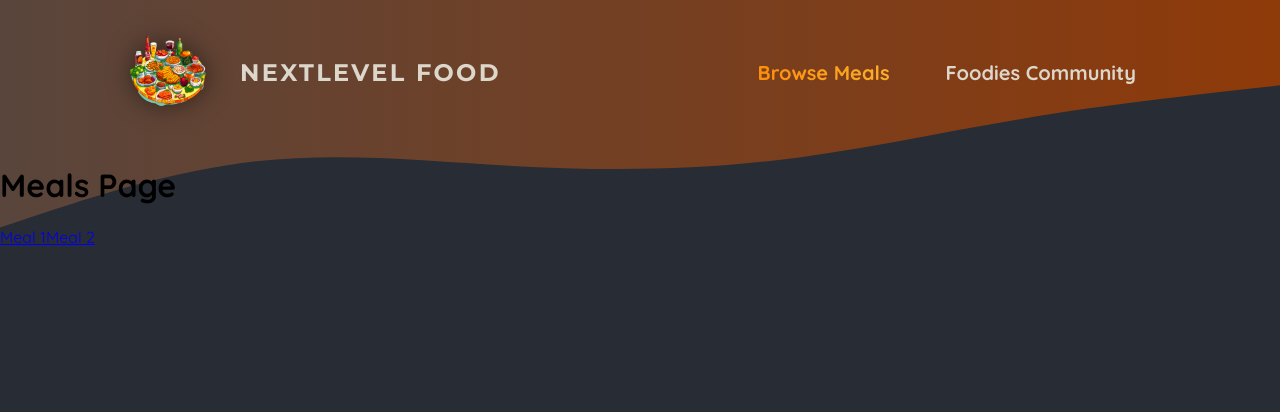
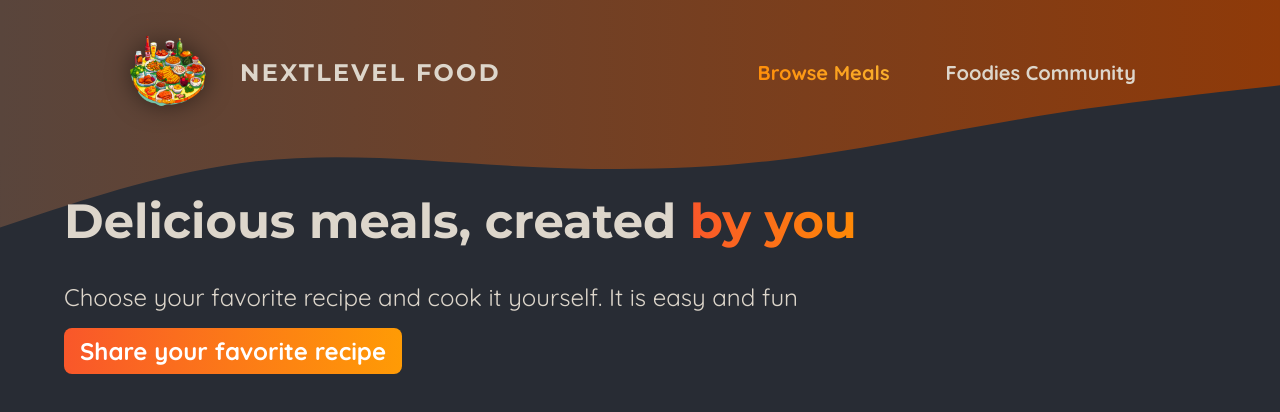
Before and after one commit to webdevbiv/udemi-nextjs-14, a Next.js app in the folder section-03/foodies-project/: page /meals in a window 1280 px wide. Shown: the top 412 px of the page. Built offline with nearby package versions, Linux system fonts and the light colour scheme.

Commit message:
ADD | meal-grid, meal-item components

```diff
--- a/section-03/foodies-project/app/meals/page.jsx
+++ b/section-03/foodies-project/app/meals/page.jsx
@@ -1,12 +1,26 @@
 import Link from "next/link";
+import classes from "./page.module.css";
+import MealsGrid from "@/components/meals/meals-grid";
 
 function MealsPage() {
   return (
-    <main>
-      <h1>Meals Page</h1>
-      <Link href="/meals/1">Meal 1</Link>
-      <Link href="/meals/2">Meal 2</Link>
-    </main>
+    <>
+      <header className={classes.header}>
+        <h1>
+          Delicious meals, created{" "}
+          <span className={classes.highlight}>by you</span>
+        </h1>
+        <p>
+          Choose your favorite recipe and cook it yourself. It is easy and fun
+        </p>
+        <p className={classes.cta}>
+          <Link href="/meals/share">Share your favorite recipe</Link>
+        </p>
+      </header>
+      <main className={classes.main}>
+        <MealsGrid meals={[]} />
+      </main>
+    </>
   );
 }
 
--- /dev/null
+++ b/section-03/foodies-project/app/meals/page.module.css
@@ -0,0 +1,51 @@
+.header {
+  gap: 3rem;
+  margin: 3rem auto 5rem auto;
+  width: 90%;
+  max-width: 75rem;
+  color: #ddd6cb;
+  font-size: 1.5rem;
+}
+
+.header h1 {
+  font-family: 'Montserrat', sans-serif;
+}
+
+.highlight {
+  background: linear-gradient(90deg, #f9572a, #ff8a05);
+  background-clip: text;
+  -webkit-background-clip: text;
+  -webkit-text-fill-color: transparent;
+}
+
+.header p {
+  margin: 0;
+}
+
+.cta a {
+  display: inline-block;
+  margin-top: 1rem;
+  padding: 0.5rem 1rem;
+  border-radius: 0.5rem;
+  background: linear-gradient(90deg, #f9572a, #ff9b05);
+  color: #ffffff;
+  font-weight: bold;
+  text-decoration: none;
+}
+
+.loading {
+  text-align: center;
+  animation: loading 1.2s ease-in-out infinite;
+}
+
+@keyframes loading {
+  0% {
+    color: #e9e9e9;
+  }
+  50% {
+    color: #b89b84;
+  }
+  100% {
+    color: #e9e9e9;
+  }
+}
--- /dev/null
+++ b/section-03/foodies-project/components/meals/meals-grid.jsx
@@ -0,0 +1,15 @@
+import { Linter } from "eslint";
+import React from "react";
+import classes from "./meals-grid.module.css";
+
+export default function MealsGrid({ meals }) {
+  return (
+    <ul className={classes.meals}>
+      {meals.map((meal) => (
+        <li key={meal.id}>
+          <MealItem {...meal} />
+        </li>
+      ))}
+    </ul>
+  );
+}
--- /dev/null
+++ b/section-03/foodies-project/components/meals/meals-grid.module.css
@@ -0,0 +1,10 @@
+.meals {
+  width: 90%;
+  max-width: 90rem;
+  display: grid;
+  grid-template-columns: repeat(auto-fill, minmax(20rem, 1fr));
+  grid-gap: 5rem;
+  margin: 2rem auto;
+  list-style: none;
+  padding: 0;
+}
```
Also changed, not shown: section-03/foodies-project/components/meals/meal-item.jsx (added, +26 -0 lines), section-03/foodies-project/components/meals/meal-item.module.css (added, +75 -0 lines).
